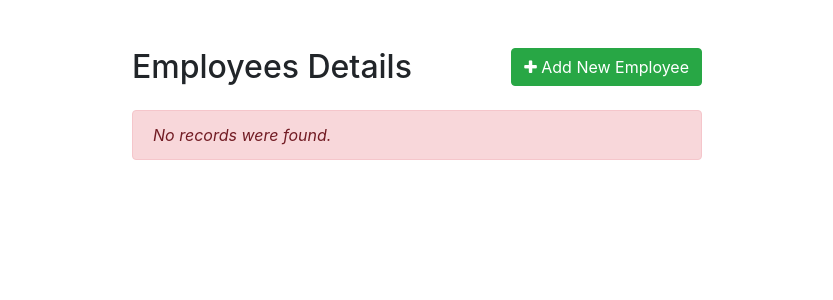
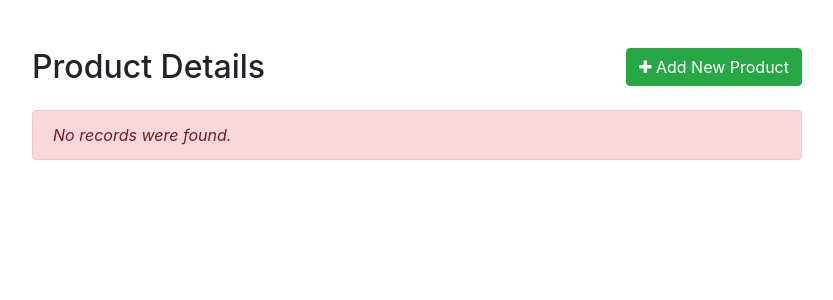
Before and after one commit to kristanrey/flores-pdo-crud, a PHP site: page / in a window 1280 px wide. Shown: the top 300 px of the page, without its empty margins (223-1056 px from the left). Run offline with PHP 8.4, Linux system fonts and the light colour scheme; data that the repository does not hold is empty.

Commit message:
added update

```diff
--- a/index.php
+++ b/index.php
@@ -10,11 +10,11 @@
     <script src="https://stackpath.bootstrapcdn.com/bootstrap/4.5.2/js/bootstrap.min.js"></script>
     <style>
         .wrapper{
-            width: 600px;
+            width: 800px; /* Adjusted width */
             margin: 0 auto;
         }
         table tr td:last-child{
-            width: 120px;
+            width: 200px; /* Adjusted width */
         }
     </style>
     <script>
@@ -29,38 +29,44 @@
             <div class="row">
                 <div class="col-md-12">
                     <div class="mt-5 mb-3 clearfix">
-                        <h2 class="pull-left">Employees Details</h2>
-                        <a href="create.php" class="btn btn-success pull-right"><i class="fa fa-plus"></i> Add New Employee</a>
+                        <h2 class="pull-left">Product Details</h2>
+                        <a href="create.php" class="btn btn-success pull-right"><i class="fa fa-plus"></i> Add New Product</a>
                     </div>
                     <?php
                     // Include config file
                     require_once "config.php";
 
                     // Attempt select query execution
-                    $sql = "SELECT * FROM employees";
+                    $sql = "SELECT * FROM products";
                     if($result = $pdo->query($sql)){
                         if($result->rowCount() > 0){
                             echo '<table class="table table-bordered table-striped">';
                                 echo "<thead>";
                                     echo "<tr>";
                                         echo "<th>#</th>";
+                                        echo "<th>Thumbnail</th>";
                                         echo "<th>Name</th>";
-                                        echo "<th>Address</th>";
-                                        echo "<th>Salary</th>";
+                                        echo "<th>Description</th>";
+                                        echo "<th>Retail Price</th>";
+                                        echo "<th>Date Added</th>";
+                                        echo "<th>Updated Date</th>";
                                         echo "<th>Action</th>";
                                     echo "</tr>";
                                 echo "</thead>";
                                 echo "<tbody>";
                                 while($row = $result->fetch()){
                                     echo "<tr>";
-                                        echo "<td>" . $row['id'] . "</td>";
-                                        echo "<td>" . $row['name'] . "</td>";
-                                        echo "<td>" . $row['address'] . "</td>";
-                                        echo "<td>" . $row['salary'] . "</td>";
+                                        echo "<td>" . $row['product_id'] . "</td>";
+                                        echo "<td><img src='" . $row['product_thumbnail_link'] . "' width='50' height='50'></td>";
+                                        echo "<td>" . $row['product_name'] . "</td>";
+                                        echo "<td>" . $row['product_description'] . "</td>";
+                                        echo "<td>" . $row['product_retail_price'] . "</td>";
+                                        echo "<td>" . $row['product_date_added'] . "</td>";
+                                        echo "<td>" . $row['product_updated_date'] . "</td>";
                                         echo "<td>";
-                                            echo '<a href="read.php?id='. $row['id'] .'" class="mr-3" title="View Record" data-toggle="tooltip"><span class="fa fa-eye"></span></a>';
-                                            echo '<a href="update.php?id='. $row['id'] .'" class="mr-3" title="Update Record" data-toggle="tooltip"><span class="fa fa-pencil"></span></a>';
-                                            echo '<a href="delete.php?id='. $row['id'] .'" title="Delete Record" data-toggle="tooltip"><span class="fa fa-trash"></span></a>';
+                                            echo '<a href="read.php?id='. $row['product_id'] .'" class="mr-3" title="View Record" data-toggle="tooltip"><span class="fa fa-eye"></span></a>';
+                                            echo '<a href="update.php?id='. $row['product_id'] .'" class="mr-3" title="Update Record" data-toggle="tooltip"><span class="fa fa-pencil"></span></a>';
+                                            echo '<a href="delete.php?id='. $row['product_id'] .'" title="Delete Record" data-toggle="tooltip"><span class="fa fa-trash"></span></a>';
                                         echo "</td>";
                                     echo "</tr>";
                                 }
```
